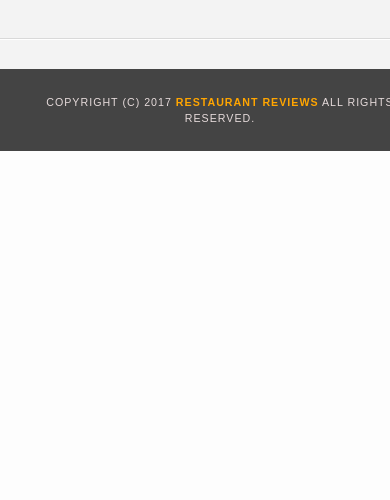
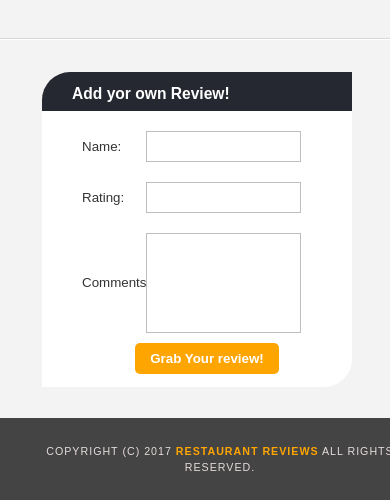
Before and after one commit to carrony/mws-restaurant-stage-3-app, a website: page restaurant.html in a window 390 px wide. Shown: the part 548-1048 px from the top of the page. Before the commit the page ends 844 px from the top, so only its background shows below. Drawn offline with nearby package versions, Linux system fonts and the light colour scheme; some packages are replaced by stand-ins of ours; files that its build step writes are made by us from their sources; files whose address does not match are found by name.

Commit message:
feat: Add a form for creating review by user
Adding a new form in restaurant.html for adding new reviews, the for is
responsive for use in different screen sizes.
Will be added the response for the submit later

```diff
--- a/restaurant.html
+++ b/restaurant.html
@@ -58,6 +58,33 @@
     <!-- Beginning reviews -->
     <section id="reviews-container" tabindex="-1">
       <ul id="reviews-list"></ul>
+
+
+      <div id="form-container">
+        <h3>Add yor own Review!</h3>
+        <form method="POST" action="">
+            <input type="hidden" aria-hidden="true" name="restaurant_id" id="restaurant_id">
+          <ul>
+            <li>
+              <label for="name"> Name: </label>
+              <input type="text" name="name" aria-label="Introduce your name:">
+            </li>
+            <li>
+                <label for="rating"> Rating: </label>
+                <input type="number" name="rating" aria-label="Rate it:">
+            </li>
+            <li>
+                <label for="comments"> Comments: </label>
+                <input type="textarea" name="comments" aria-label="Introduce your comments:">
+            </li>
+            <li>
+                <input type="submit" type="submit" class="form-button" value="Grab Your review!" aria-label="Grab Your review!">
+            </li>
+          </ul>
+
+        </form>
+      </div>
+
     </section>
     <!-- End reviews -->
   </main>
--- a/sass/styles.scss
+++ b/sass/styles.scss
@@ -337,7 +337,7 @@ nav h1 a {
   padding: 0;
 }
 
-#reviews-list li {
+#reviews-list li, #form-container {
   background-color: #fff;
   border: 2px solid #f3f3f3;
   display: block;
@@ -351,7 +351,7 @@ nav h1 a {
   width: 100%;
 }
 
-#reviews-list li p {
+#reviews-list li p, #form-container h3 {
   padding: 10px 30px 5px;
 }
 
@@ -393,9 +393,77 @@ nav h1 a {
 
 /* Rounded borders */
 #reviews-list li,
-#restaurant-img {
+#restaurant-img,
+#form-container {
   border-radius: 30px 0;
 }
+
+/* Review form */
+#form-container h3 {
+  background-color: #252831;
+  color: #fff;
+}
+
+#form-container label {
+  width: calc(30% - 15px);
+  display: inline-block;
+  margin: 0px 0px 15px 0px;
+}
+
+/*
+#form-container {
+  padding: 20px 12px 10px 20px;
+}*/
+
+#form-container li {
+  padding: 0;
+  display: block;
+  list-style: none;
+  margin: 10px 0 0 0;
+  padding-right: 20px
+}/*
+
+#form-container label{
+  margin:0 0 3px 0;
+  padding:0px;
+  display:block;
+  font-weight: bold;
+}*/
+
+#form-container input[type=text],
+#form-container input[type=number],
+#form-container input[type=textarea] {
+  box-sizing: border-box;
+  border:1px solid #BEBEBE;
+  padding: 7px;
+  margin:0px;
+  transition: all 0.30s ease-in-out;
+  outline: none;
+  width: calc(70% - 20px);
+}
+
+#form-container input[type=textarea] {
+  height:100px;
+}
+
+#form-container input[type=text]:focus,
+#form-container input[type=number]:focus,
+#form-container input[type=textarea]:focus {
+    box-shadow: 0 0 8px orange;
+    border: 1px solid orange;
+}
+
+.form-button{
+  background: orange;
+  border-radius: 5px;
+  font-weight: bold;
+  padding: 8px 15px 8px 15px;
+  border: none;
+  color: #fff;
+  display:block;
+  margin: 0 auto 0 auto;
+}
+
 
 /*  ====================== Responsive Grid ====================== */
 /* TODO: Add responsive behavior for table */
@@ -478,6 +546,19 @@ nav h1 a {
   #restaurant-hours td {
     font-size: 16px;
   }
+
+  #form-container label {
+    width: calc(100% - 15px);
+    display: block;
+  }
+
+  #form-container input[type=text],
+  #form-container input[type=number],
+  #form-container input[type=textarea] {
+    width: calc(100% - 20px);
+  }
+
+
 }
 
 @media screen and (min-width: 800px) {
@@ -505,4 +586,15 @@ nav h1 a {
   .split-hour:not(:last-child)::after {
     content: ', ';
   }
+
+  #form-container label {
+    width: calc(30% - 15px);
+    display: inline-block;
+  }
+
+  #form-container input[type=text],
+  #form-container input[type=number],
+  #form-container input[type=textarea] {
+    width: calc(70% - 20px);
+  }
 }
```
Also changed, not shown: README.md, dist/css/styles.css, dist/restaurant.html.
